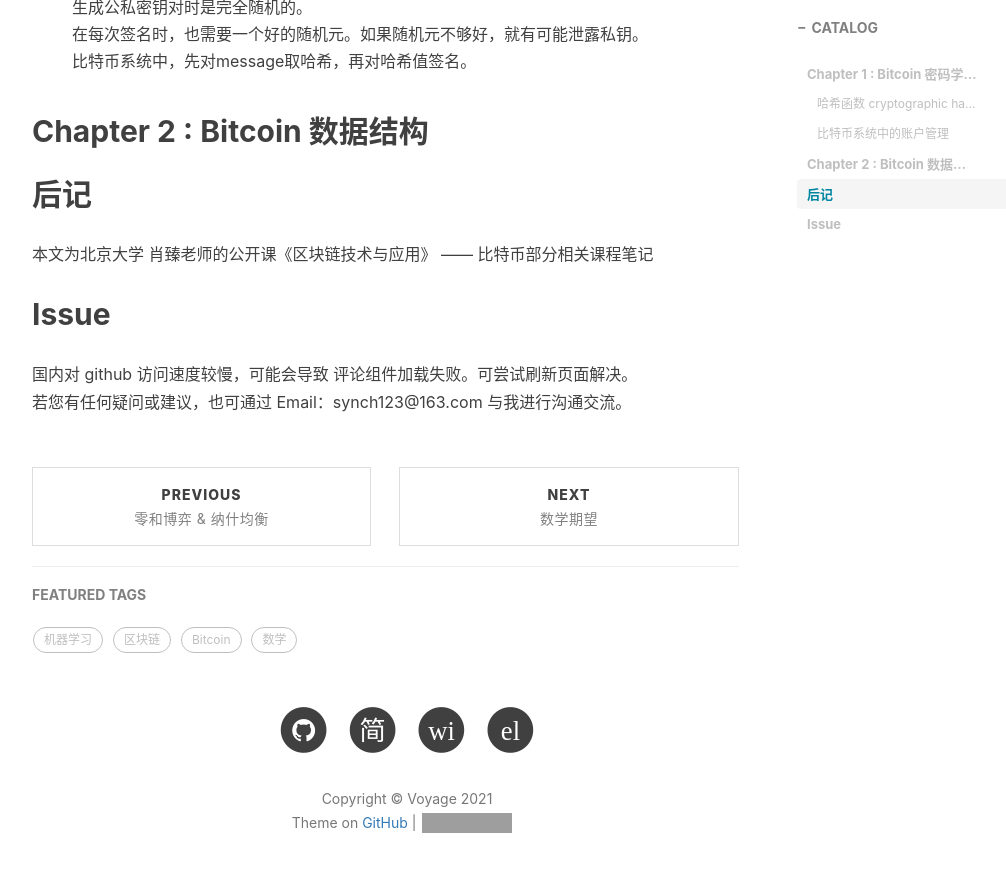
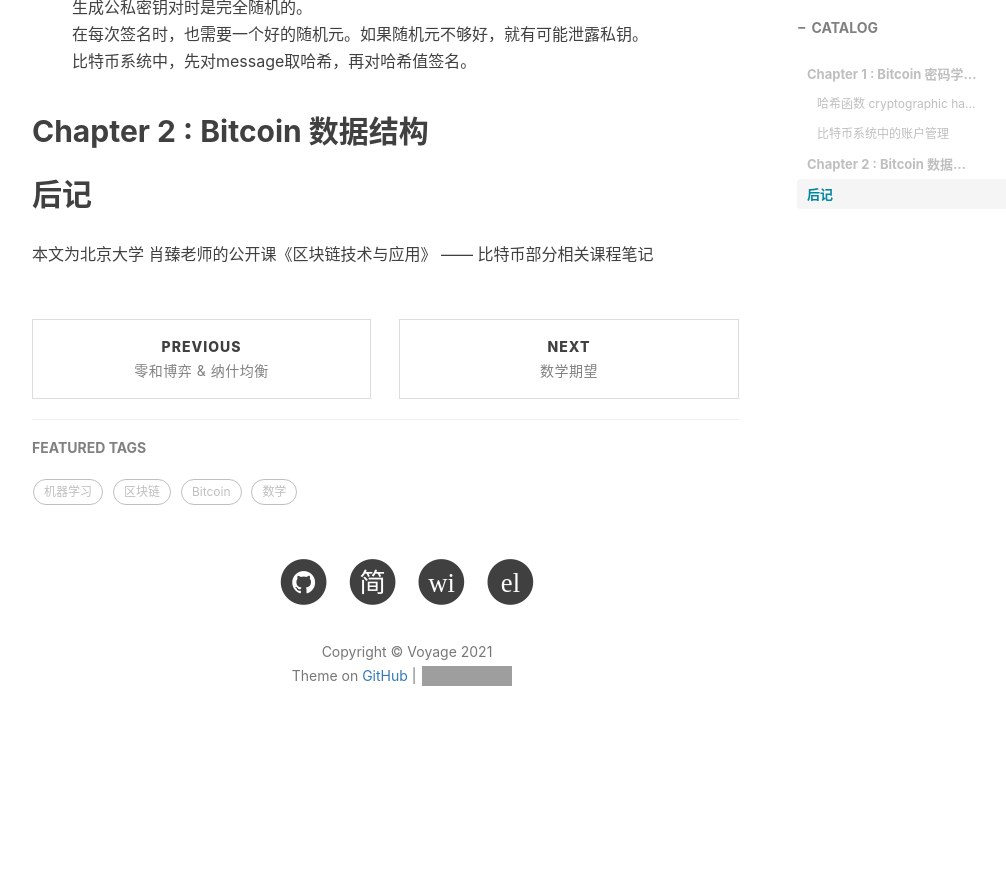
Before and after one commit to syncw123/syncw123.github.io, a Jekyll site: the page built from _posts/2020-07-08-区块链技术与应用-Bitcoin.md, in a window 1280 px wide and 900 px high, scrolled down 1937 px. Shown: the top 872 px of the window, without its empty margins (233-1239 px from the left). Built offline with Jekyll 4.4.1, drawn with Linux system fonts in a browser that asks for light colours; nearby versions of some CDN libraries; comment, search, counter and statistics services are not loaded; after the commit the page ends 2689 px from its top, so only the background shows below that; grey boxes are pictures that could not be loaded.

Commit message:
Update 2020-07-08-区块链技术与应用-Bitcoin.md

```diff
--- a/_posts/2020-07-08-区块链技术与应用-Bitcoin.md
+++ b/_posts/2020-07-08-区块链技术与应用-Bitcoin.md
@@ -77,10 +77,3 @@ A向B 转账一定数量的比特币，A在将交易信息发布到区块链中
 ## 后记
 
 本文为北京大学 肖臻老师的公开课《区块链技术与应用》 —— 比特币部分相关课程笔记
-
-## Issue
-<p>
-国内对 github 访问速度较慢，可能会导致 评论组件加载失败。可尝试刷新页面解决。
-<br>
-若您有任何疑问或建议，也可通过 Email：synch123@163.com  与我进行沟通交流。
-</p>
```
